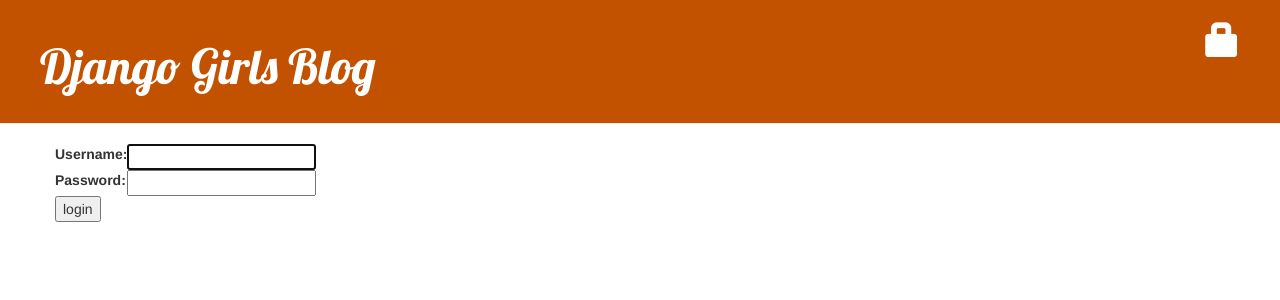
After one commit to thamiriszalko/my-first-blog, a Django app: page /accounts/login in a window 1280 px wide. The commit adds this page. Shown: the top 300 px of the page. Run offline with Django 3.2, Linux system fonts and the light colour scheme; some libraries are stand-ins or nearby versions.

Commit message:
Add security and loging

```diff
--- a/blog/templates/blog/base.html
+++ b/blog/templates/blog/base.html
@@ -12,7 +12,11 @@
     <body>
         <div class="page-header">
             {% if user.is_authenticated %}
+                <a href="{% url 'post_draft_list' %}" class="top-menu"><span class="glyphicon glyphicon-edit"></span></a>
                 <a href="{% url 'post_new' %}" class="top-menu"><span class="glyphicon glyphicon-plus"></span></a>
+                <p class="top-menu">Hello {{ user.username }} <small>(<a href="{% url 'logout' %}">Log out</a>)</small></p>
+            {% else %}
+                <a href="{% url 'login' %}" class="top-menu"><span class="glyphicon glyphicon-lock"></span></a>
             {% endif %}
             <h1><a href="/">Django Girls Blog</a></h1>
         </div>
--- a/blog/templates/blog/post_detail.html
+++ b/blog/templates/blog/post_detail.html
@@ -2,14 +2,18 @@
 
 {% block content %}
     <div class="post">
-        <div class="vertical-align pull-right">
+        <div>
             {% if post.published_date %}
                 <div class="date">
                     {{ post.published_date }}
                 </div>
             {% endif %}
+        </div>
+        <div class="pull-right">
             {% if user.is_authenticated %}
+                <a class="btn btn-default" href="{% url 'post_publish' pk=post.pk %}">Publish</a>
                 <a class="btn btn-default" href="{% url 'post_edit' pk=post.pk %}"><span class="glyphicon glyphicon-pencil"></span></a>
+                <a class="btn btn-default" href="{% url 'post_remove' pk=post.pk %}"><span class="glyphicon glyphicon-remove"></span></a>
             {% endif %}
         </div>
         <h2>{{ post.title }}</h2>
--- /dev/null
+++ b/blog/templates/registration/login.html
@@ -0,0 +1,24 @@
+{% extends "blog/base.html" %}
+
+{% block content %}
+    {% if form.errors %}
+        <p>Your username and password didn't match. Please try again.</p>
+    {% endif %}
+
+    <form method="post" action="{% url 'login' %}">
+    {% csrf_token %}
+        <table>
+        <tr>
+            <td>{{ form.username.label_tag }}</td>
+            <td>{{ form.username }}</td>
+        </tr>
+        <tr>
+            <td>{{ form.password.label_tag }}</td>
+            <td>{{ form.password }}</td>
+        </tr>
+        </table>
+
+        <input type="submit" value="login" />
+        <input type="hidden" name="next" value="{{ next }}" />
+    </form>
+{% endblock %}
--- a/blog/urls.py
+++ b/blog/urls.py
@@ -22,5 +22,20 @@ urlpatterns = [
         'post/<int:pk>/edit/',
         views.post_edit,
         name='post_edit',
+    ),
+    path(
+        'drafts/',
+        views.post_draft_list,
+        name='post_draft_list',
+    ),
+    path(
+        'post/<int:pk>/publish',
+        views.post_publish,
+        name='post_publish',
+    ),
+    path(
+        'post/<int:pk>/delete',
+        views.post_remove,
+        name='post_remove',
     )
 ]
--- a/mysite/settings.py
+++ b/mysite/settings.py
@@ -119,4 +119,7 @@ USE_TZ = True
 # https://docs.djangoproject.com/en/2.2/howto/static-files/
 
 STATIC_URL = '/static/'
+
 STATIC_ROOT = os.path.join(BASE_DIR, 'static')
+
+LOGIN_REDIRECT_URL = '/'
--- a/mysite/urls.py
+++ b/mysite/urls.py
@@ -18,7 +18,11 @@ from django.urls import path, include
 from django.conf import settings
 from django.conf.urls.static import static
 
+from django.contrib.auth import views
+
 urlpatterns = [
     path('admin/', admin.site.urls),
+    path('accounts/login', views.LoginView.as_view(), name='login'),
+    path('accounts/logout/', views.LogoutView.as_view(), name='logout'),
     path('', include('blog.urls')),
 ] + static(settings.STATIC_URL, document_root=settings.STATIC_ROOT)
```
Also changed, not shown: blog/templates/blog/post_draft_list.html (added, +13 -0 lines), blog/views.py (+34 -4 lines).
